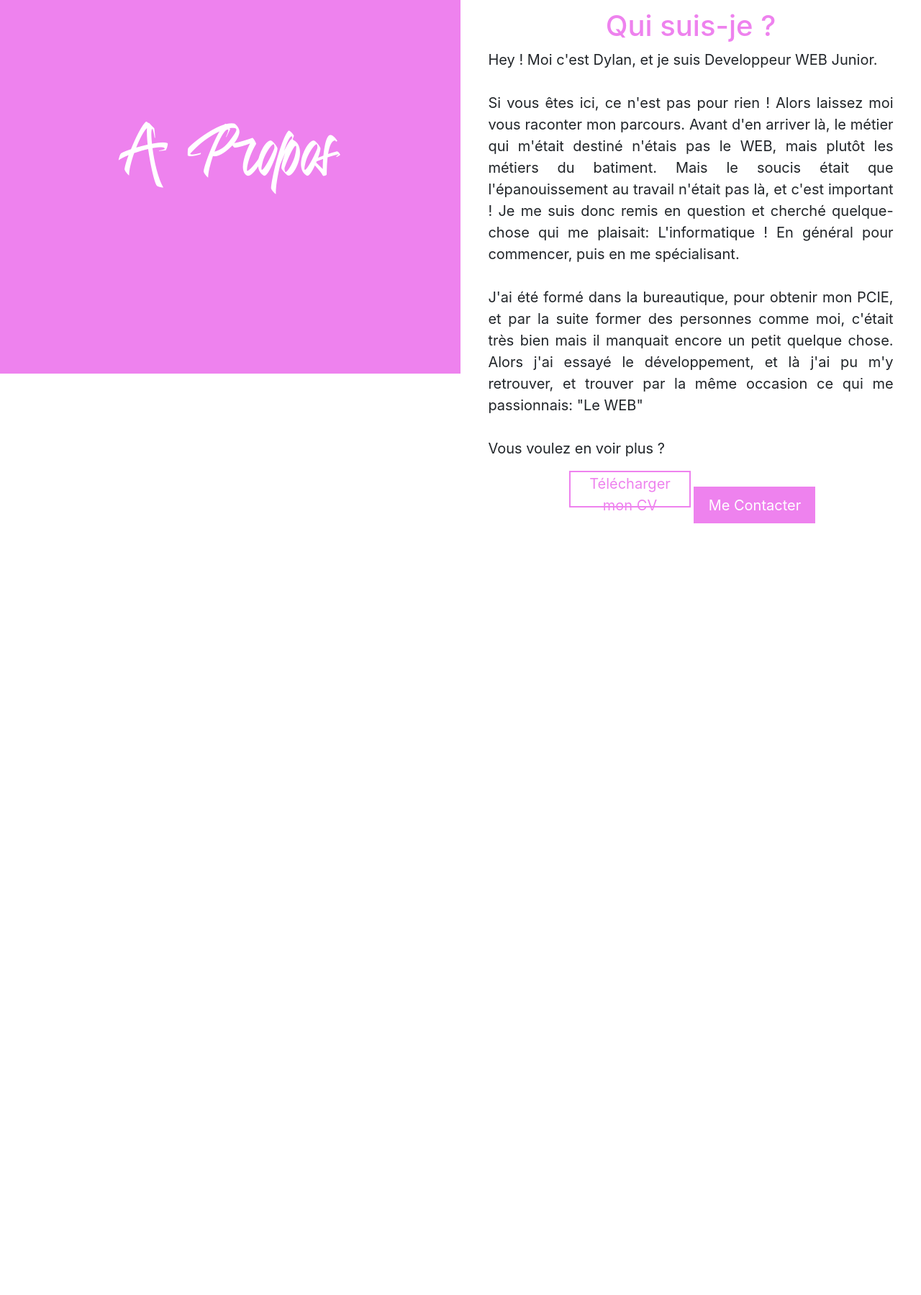
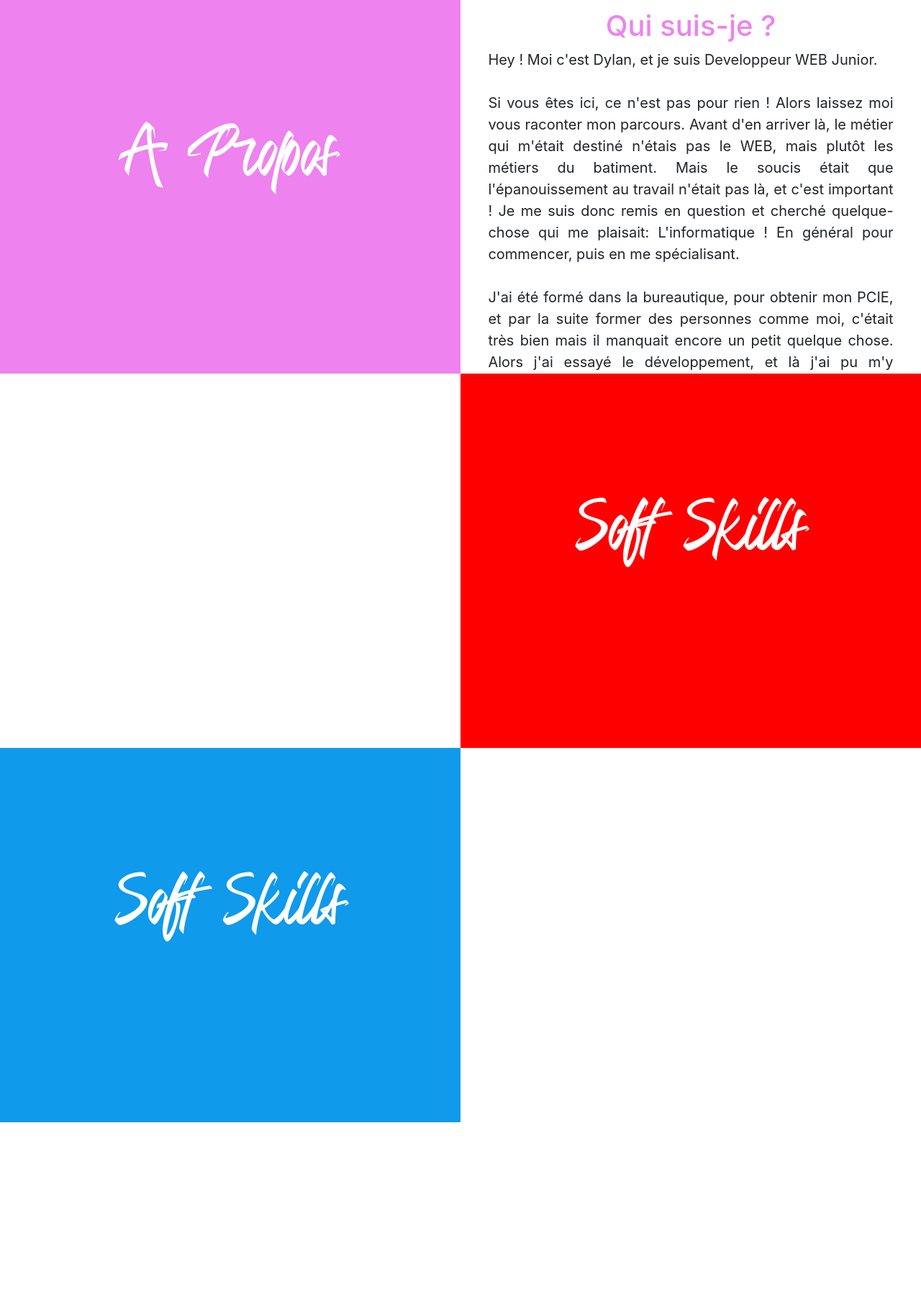
Before and after one commit to DlnWse/PorFolio, a PHP site: page / in a window 1280 px wide. Shown: the part 72-1871 px from the top of the page at 72% size. Run offline with PHP 8.4, Linux system fonts and the light colour scheme; some libraries are stand-ins or nearby versions; some web fonts are replaced.

Commit message:
p1okay p2on

```diff
--- a/CSS/index.css
+++ b/CSS/index.css
@@ -78,6 +78,18 @@ h1.titlebox {
     background-color: red;
 }
 
+.bgblue {
+    background-color:  rgb(15, 154, 235);
+}
+
+.bggreen{
+background-color:  rgb(113, 212, 0);
+}
+.bgorange{
+    background-color: orange;
+}
+
+
 /*--------------------- Eléments ---------------------*/
 
 a {
--- a/PHP/index.php
+++ b/PHP/index.php
@@ -53,27 +53,34 @@
 
     </div>
 
-    <div class="comp">
+    <div class="skillsbox">
 
-<div class="boxL bgred">
+        <div class="boxL">
 
-</div>
+        </div>
 
-<div class="boxR bgred white">
+        <div class="boxR bgred white">
+            <h1 class="titlebox">Soft Skills</h1>
 
-</div>
+        </div>
 
     </div>
 
 
-   <!--
-    <div class="projet">
+    <div class="softwarebox">
+
+        <div class="boxL bgblue white">
+            <h1 class="titlebox">Soft Skills</h1>
+
+        </div>
+
+        <div class="boxR">
+
+
+        </div>
 
     </div>
 
-    <div class="contact">
-
-    </div> -->
 
 
 
```
